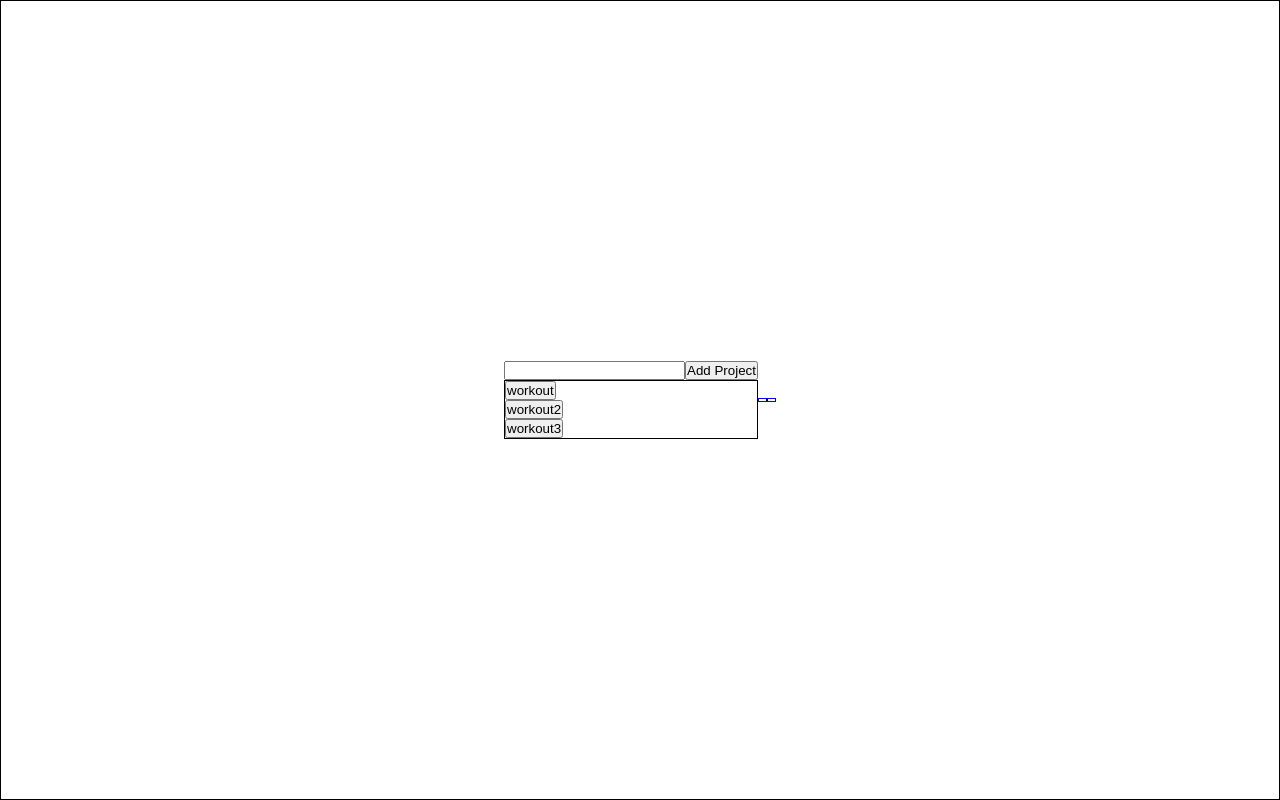
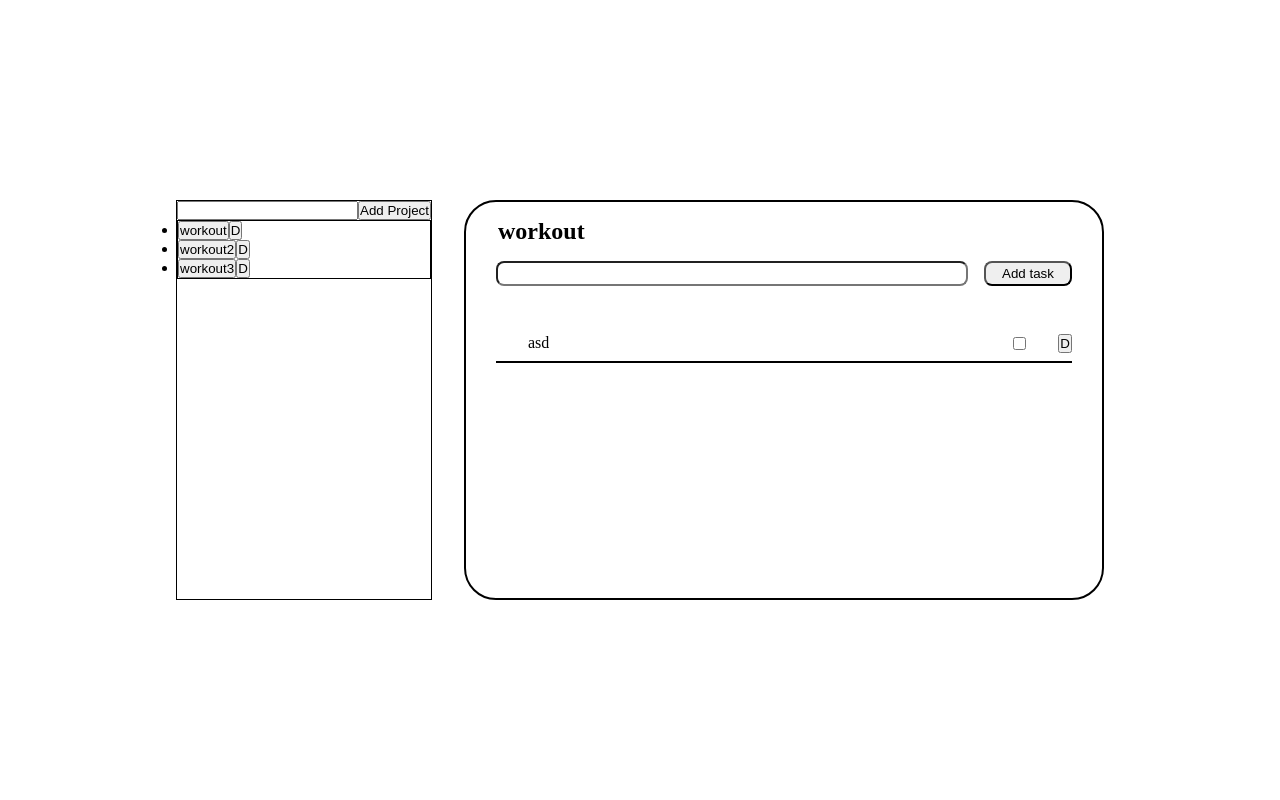
Before and after one commit to Qualiaz/Simple-Todo, a website built with webpack: page src/template.html in a window 1280 px wide. Built offline with nearby package versions, Linux system fonts and the light colour scheme.

Commit message:
CSS tasks layout

```diff
--- a/src/script/app.js
+++ b/src/script/app.js
@@ -33,6 +33,7 @@ addProjectBtn.addEventListener("click", () => {
 });
 
 const proj1 = new Project("workout");
+proj1.addTask("asd");
 const proj2 = new Project("workout2");
 const proj3 = new Project("workout3");
 
@@ -44,7 +45,7 @@ document.addEventListener("click", (e) => {
     projects.forEach((project) => {
       if (project.id === domProjectId) {
         currProject = project;
-        tasksRender(project);
+        tasksRender(currProject);
       }
     });
   }
@@ -69,4 +70,13 @@ document.addEventListener("click", (e) => {
   }
 });
 
+// TODO
+// delete task btn
+// change task name
+
+// delete project btn
+// change project name
+
 projectsRender();
+tasksRender(proj1);
+renderTaskAddContainer();
--- a/src/script/projects/projects.js
+++ b/src/script/projects/projects.js
@@ -37,7 +37,6 @@ export default class Project {
       if (task.id === id) {
         let completedTask = arr.splice(i, 1);
         this.completedTasks.push(...completedTask);
-        console.log(this.completedTasks);
       }
     });
   }
--- a/src/script/projects/projectsRender.js
+++ b/src/script/projects/projectsRender.js
@@ -49,8 +49,13 @@ export function projectsRender() {
     projectBtnName.setAttribute("type", "button");
     projectBtnName.setAttribute("id", e.id);
     projectBtnName.setAttribute("class", "projects__button");
+    projectBtnName.value = e.name;
+
+    const projectBtnDelete = document.createElement("button");
+    projectBtnDelete.textContent = "D";
+
     projectLi.appendChild(projectBtnName);
-    projectBtnName.value = e.name;
+    projectLi.appendChild(projectBtnDelete);
 
     return e.id;
   });
--- a/src/script/tasks/tasksRender.js
+++ b/src/script/tasks/tasksRender.js
@@ -11,7 +11,7 @@ const tasksProjectName = document.createElement("h2");
 tasksContainerProjectName.appendChild(tasksProjectName);
 
 const tasksAddContainer = document.createElement("div");
-tasksAddContainer.setAttribute("class", "task__container--add");
+tasksAddContainer.setAttribute("class", "tasks__container--add");
 tasksContainer.appendChild(tasksAddContainer);
 
 export const addTaskInput = document.createElement("input");
@@ -45,13 +45,16 @@ export default function tasksRender(project) {
 
     const checkBoxTask = document.createElement("input");
     const labelTask = document.createElement("label");
+    const btnDeleteTask = document.createElement("button");
     checkBoxTask.setAttribute("type", "checkbox");
     checkBoxTask.setAttribute("id", `${task.id}-cp`);
     checkBoxTask.setAttribute("value", task.name);
     checkBoxTask.setAttribute("name", task.name);
     labelTask.setAttribute("for", task.name);
     labelTask.textContent = task.name;
+    btnDeleteTask.textContent = "D";
     taskLi.appendChild(checkBoxTask);
     taskLi.appendChild(labelTask);
+    taskLi.appendChild(btnDeleteTask);
   });
 }
--- a/src/styles/layout/_main.scss
+++ b/src/styles/layout/_main.scss
@@ -3,7 +3,7 @@
     display: flex;
     justify-content: center;
     align-items: center;
-    border: 1px solid black;
+    // border: 1px solid black;
     height: 100vh;
   }
 }
--- a/src/styles/layout/_projects.scss
+++ b/src/styles/layout/_projects.scss
@@ -0,0 +1,9 @@
+.projects__container {
+  border: 1px solid black;
+  margin-right: 2rem;
+  height: 50vh;
+}
+
+.projects__container--list {
+  border: 1px solid black;
+}
--- a/src/styles/layout/_tasks.scss
+++ b/src/styles/layout/_tasks.scss
@@ -1,31 +1,82 @@
 .tasks {
   &__container {
-    border: 1px solid blue;
+    border: 2px solid black;
+    border-radius: 2rem;
     display: flex;
     flex-direction: column;
-    justify-content: center;
     align-items: center;
+    width: 50vw;
+    height: 50vh;
 
     &--project-name {
       align-self: flex-start;
-      margin-left: 1rem;
+      // border: 1px solid black;
+      display: flex;
+      width: 100%;
+      margin-bottom: 1rem;
+      align-self: flex-start;
+
+      h2 {
+        margin-top: 1rem;
+        margin-left: 2rem;
+      }
     }
 
     &--add {
+      margin-bottom: 1rem;
+      width: inherit;
+      display: flex;
+      justify-content: center;
+
+      input {
+        width: 85%;
+        margin-right: 1rem;
+        margin-left: 2rem;
+        padding: 0.2rem;
+        padding-left: 1rem;
+        border-radius: 0.5rem;
+      }
+
+      button {
+        min-width: 5.5rem;
+        border-radius: 0.5rem;
+        margin-right: 2rem;
+      }
     }
 
     &--list {
+      width: inherit;
+      height: inherit;
+      display: flex;
+      flex-direction: column;
+      padding: 2rem;
+      overflow: auto;
+
+      //individual task
+      li {
+        list-style: none;
+        display: flex;
+        justify-content: flex-end;
+        margin-bottom: 1rem;
+        border-bottom: 2px solid black;
+        padding-bottom: 0.5rem;
+
+        input {
+          border: 1px solid green;
+          align-self: center;
+          order: 1;
+        }
+
+        label {
+          margin-left: 2rem;
+          flex: 1;
+        }
+
+        button {
+          margin-left: 2rem;
+          order: 2;
+        }
+      }
     }
   }
-
-  &__add_container {
-  }
 }
-
-ul {
-  border: 1px solid black;
-}
-
-li {
-  list-style: none;
-}
```
